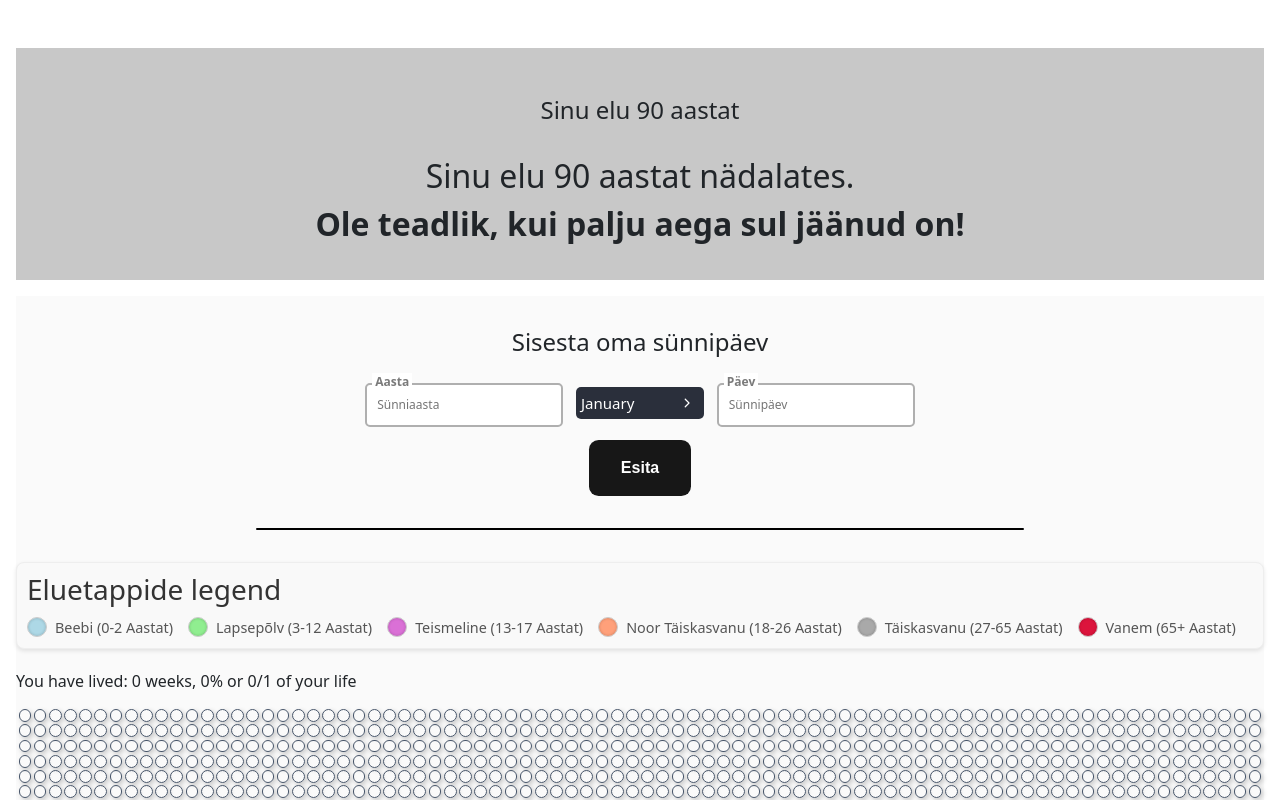
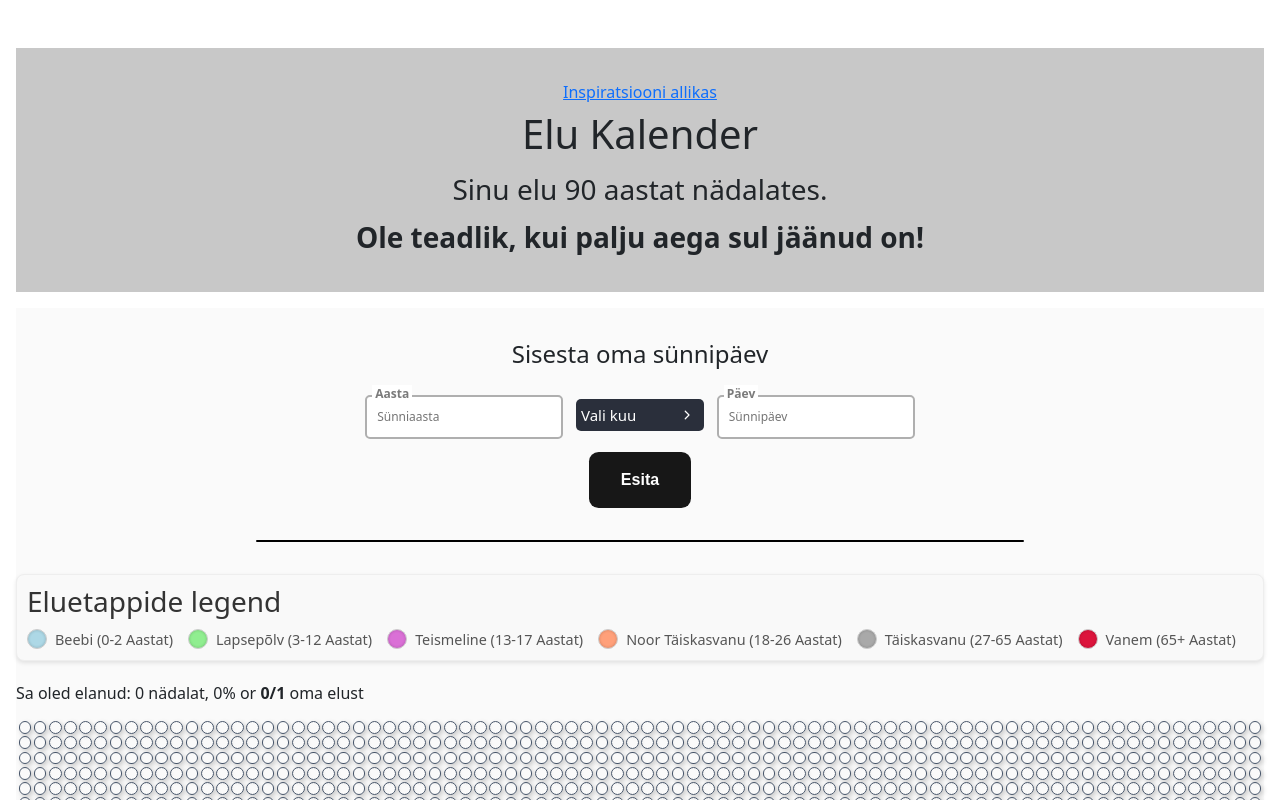
Before and after one commit to MasterShifuCsgo/90-years-of-your-life, a React (Vite) app: page / in a window 1280 px wide. Shown: the top 800 px of the page. Built offline with nearby package versions, Linux system fonts and the light colour scheme.

Commit message:
finished

```diff
--- a/src/App.jsx
+++ b/src/App.jsx
@@ -1,64 +1,66 @@
-import React, { useState, useEffect } from "react";
+import React, { useState } from "react";
 import 'bootstrap/dist/css/bootstrap.min.css';
-import CheckboxGrid from "./components/checkboxes/CheckboxGrid.jsx"; // Eeldan, et need on õigesti imporditud
-import {LifeStagesProvider, TOTAL_WEEKS} from "./Context.jsx"
+// import styled from 'styled-components'; // No longer needed in App.jsx itself for the quote
+import CheckboxGrid from "./components/checkboxes/CheckboxGrid.jsx";
+import { LifeStagesProvider, TOTAL_WEEKS } from "./Context.jsx";
 import User_birth_date_area from "./components/User_birth_day_area.jsx";
 import AboveDiv from './components/AboveDiv';
 import BottomDiv from './components/BottomDiv';
-import Title from './components/Title';
 import Description from './components/Description.jsx';
 import Legend from "./components/Legend.jsx";
+import MotivationalQuote from "./components/MotivationalQuote.jsx"; // Import the new component
 
+// Helper function for simplifying fractions
 const simplifyFraction = (numerator, denominator) => {
   if (numerator === 0) {
-    return '0/1'; // Special case for zero
+    return '0/1';
   }
-
-  // Function to find the Greatest Common Divisor (GCD)
   const gcd = (a, b) => {
     if (b === 0) {
       return a;
     }
     return gcd(b, a % b);
   };
-
   const commonDivisor = gcd(numerator, denominator);
   return `${numerator / commonDivisor}/${denominator / commonDivisor}`;
 };
 
 
 function App() {
-
-
-  function handleSlider(e){
-    e.preventDefault();
-    console.log(e.target);
-  }
-
   const [weeks, setWeeks] = useState(0);
 
   return (
     <section>
       <AboveDiv>
-        <Title className="fs-4">Sinu elu 90 aastat</Title>
-        <Description className="fs-2 fs-md-2">
-          Sinu elu 90 aastat nädalates.<br />
-          <span className="fw-bold">Ole teadlik, kui palju aega sul jäänud on!</span>
+        <a href="https://www.youtube.com/watch?v=arj7oStGLkU">Inspiratsiooni allikas</a>
+        <Description className="fs-2">
+          <span className="fs-1">Elu Kalender</span><br/>
+          <span className="fs-3">Sinu elu 90 aastat nädalates.</span><br/>
+          <span className="fs-3 fw-bold">Ole teadlik, kui palju aega sul jäänud on!</span>
         </Description>
       </AboveDiv>
       <LifeStagesProvider>
-      <BottomDiv>
+        <BottomDiv>
+          {/* gives the setWeeks state editor to the form */}
+          <User_birth_date_area setweeks={setWeeks} />
 
+          <Legend/>
+          <p>
+            Sa oled elanud: {weeks} nädalat,{' '}
+            {Math.floor(weeks * 100 / (52 * 90))}% or{' '}
+            <span style={{ fontWeight: 'bold' }}>
+              {simplifyFraction(weeks, TOTAL_WEEKS)}
+            </span>{' '}
+            oma elust
+          </p>
+          {/* displays the correct amount of colored checkboxes based on weeks */}
+          <CheckboxGrid activeCount={weeks}/>
+        </BottomDiv>
+      </LifeStagesProvider>
 
-        {/*gives the setWeeks state editor to the form*/}
-        <User_birth_date_area setweeks={setWeeks} />
+      {/* Use the new component here */}
+      <MotivationalQuote />
 
-        <Legend/>
-        <p>You have lived: {weeks} weeks, {Math.floor(weeks * 100 / (52*90))}% or {simplifyFraction(weeks, TOTAL_WEEKS)} of your life</p>
-        {/*displays the correct amount of colored checkboxes based on weeks*/}
-        <CheckboxGrid activeCount={weeks}/>
-      </BottomDiv>
-      </LifeStagesProvider>
     </section>
   );
 }
--- a/src/components/Dropdown.jsx
+++ b/src/components/Dropdown.jsx
@@ -1,66 +1,78 @@
 import React, { useState, useEffect, useRef } from 'react';
 import styled from 'styled-components';
 
-const Radio = ({ options = [], onSelect}) => {
-  const firstOption = options[0] || 'Select';
+const Radio = ({ options = [], onSelect }) => {
+  // `initialDisplayedValue` will be 'January' if options starts with it.
+  const initialDisplayedValue = options.length > 0 ? options[0] : 'Select';
+
   const [open, setOpen] = useState(false);
   const [maxWidth, setMaxWidth] = useState('auto');
-  const [selectedValue, setSelectedValue] = useState(firstOption); // Uus olek valitud väärtuse hoidmiseks
+  const [selectedValue, setSelectedValue] = useState(initialDisplayedValue);
   const measureRef = useRef(null);
-  const wrapperRef = useRef(null); // Ref välise klõpsu tuvastamiseks
+  const wrapperRef = useRef(null);
 
-  // Arvutab menüü maksimaalse laiuse vastavalt valikute pikkusele
+  // Trigger onSelect with 'null' on initial mount.
+  // This tells the parent: "I'm displaying January, but no actual month has been selected yet."
+  useEffect(() => {
+    if (typeof onSelect === 'function') {
+      onSelect(null); // Send null for the "unselected" state on component mount
+    }
+  }, []); // Runs only once on mount
+
+  // Calculate maximum width for the dropdown menu
   useEffect(() => {
     if (measureRef.current) {
       const max = Array.from(measureRef.current.children).reduce((acc, child) => {
         return Math.max(acc, child.offsetWidth);
       }, 0);
-      setMaxWidth(`${max + 40}px`); // + puhver polstri + noole jaoks
+      setMaxWidth(`${max + 40}px`); // + padding + arrow buffer
     }
   }, [options]);
 
-  // Väljaspool klõpsamise tuvastamine
+  // Detect clicks outside to close the dropdown
   useEffect(() => {
     const handleClickOutside = (event) => {
-      // Kui klõpsati väljaspool komponenti, sulge menüü
       if (wrapperRef.current && !wrapperRef.current.contains(event.target)) {
         setOpen(false);
       }
     };
 
     if (open) {
-      // Lisame sündmuse kuulaja ainult siis, kui menüü on avatud
       document.addEventListener('mousedown', handleClickOutside);
     } else {
-      // Eemaldame sündmuse kuulaja, kui menüü on suletud
       document.removeEventListener('mousedown', handleClickOutside);
     }
 
-    // Puhastusfunktsioon: eemaldab sündmuse kuulaja komponendi eemaldamisel
     return () => {
       document.removeEventListener('mousedown', handleClickOutside);
     };
-  }, [open]); // Käivitub, kui 'open' olek muutub
+  }, [open]);
 
-// Käsitleb valiku klõpsamist
+  // Handle option click
   const handleOptionClick = (option) => {
-  setSelectedValue(option); // Uuendab valitud väärtust
+    setSelectedValue(option); // Update the displayed value
 
-  // Leia valitud kuunime indeks 'options' massiivist
-  const monthIndex = options.indexOf(option);
+    let monthNumberToSend = null; // Default to null for unselected state
 
-  let monthNumber = null;
-  if (monthIndex !== -1) { // Kontrolli, et kuunimi leiti massiivist
-    monthNumber = monthIndex + 1; // Lisa 1, et saada 1-12 number
+    const selectedIndex = options.indexOf(option);
+
+    if (selectedIndex !== -1) {
+      // If the option is found, calculate its 1-based month number.
+      // E.g., 'January' (index 0) becomes 1. 'February' (index 1) becomes 2.
+      monthNumberToSend = selectedIndex + 1;
     }
+    // If selectedIndex is -1 (shouldn't happen if `options` are always present)
+    // or if `option` itself is not truly selectable (e.g., a "Select" placeholder, if you had one),
+    // then `monthNumberToSend` remains null.
 
-  onSelect(monthNumber);
-  setOpen(false); // Sulgeb menüü pärast valimist
+    console.log("Radio component sends (on click):", monthNumberToSend); // Debugging
+    onSelect(monthNumberToSend); // Pass the numeric month or null
+    setOpen(false);
   };
 
   return (
     <>
-      {/* Peidetud ala maksimaalse laiuse arvutamiseks */}
+      {/* Hidden area for width calculation */}
       <div
         style={{
           visibility: 'hidden',
@@ -70,7 +82,6 @@ const handleOptionClick = (option) => {
           whiteSpace: 'nowrap',
           fontSize: '15px',
           fontFamily: 'inherit',
-
         }}
         ref={measureRef}
       >
@@ -80,10 +91,9 @@ const handleOptionClick = (option) => {
       </div>
 
       <StyledWrapper className={open ? 'open' : ''} $maxWidth={maxWidth} ref={wrapperRef}>
-  {/* Eemalda style={{display: "flex", alignItems:"flex-end"}} siit */}
-  <div className="select" style={{marginTop:"14px"}} onClick={() => setOpen((prev) => !prev)}>
+        <div className="select" style={{ marginTop: "14px" }} onClick={() => setOpen((prev) => !prev)}>
           <div className="selected">
-      {selectedValue} {/* Kuvab valitud väärtuse otse Reactist */}
+            {selectedValue}
             <svg xmlns="http://www.w3.org/2000/svg" height="1em" viewBox="0 0 512 512" className="arrow">
               <path d="M233.4 406.6c12.5 12.5 32.8 12.5 45.3 0l192-192c12.5-12.5 12.5-32.8 0-45.3s-32.8-12.5-45.3 0L256 338.7 86.6 169.4c-12.5-12.5-32.8-12.5-45.3 0s-12.5 32.8 0 45.3l192 192z" />
             </svg>
@@ -112,9 +122,8 @@ const handleOptionClick = (option) => {
 };
 
 const StyledWrapper = styled.div`
-
-  display:flex;
-  align-items:center;
+  display: flex;
+  align-items: center;
 
   .select {
     position: relative;
@@ -155,7 +164,7 @@ const StyledWrapper = styled.div`
     left: 0;
     z-index: 1;
     width: 100%;
-    box-shadow: 0 2px 8px rgba(0,0,0,0.3);
+    box-shadow: 0 2px 8px rgba(0, 0, 0, 0.3);
   }
 
   &.open .options {
@@ -182,13 +191,8 @@ const StyledWrapper = styled.div`
     display: none;
   }
 
-  /* EEMALDATUD: See oli põhjus, miks tekst kahekordselt ilmus */
-  /* .options label::before {
-    content: attr(data-txt);
-  } */
-
   .options input[type="radio"]:checked + label {
-    display: none; /* See peidab valitud valiku labeli valikute loendist */
+    display: none;
   }
 `;
 
--- /dev/null
+++ b/src/components/MotivationalQuote.jsx
@@ -0,0 +1,35 @@
+// src/components/MotivationalQuote.jsx
+import React from 'react';
+import styled from 'styled-components';
+
+const QuoteText = styled.p`
+  font-family: 'Inter', sans-serif; /* Your chosen font */
+  font-size: 1.15rem; /* Slightly larger than body text */
+  font-style: italic; /* For a reflective tone */
+  text-align: center; /* Center the text */
+  max-width: 600px; /* Keep it readable */
+  margin: 40px auto 60px auto; /* Space it out and center horizontally */
+  color: #555; /* Soft dark grey */
+  line-height: 1.5; /* Good line spacing for readability */
+
+  /* Subtle horizontal lines */
+  border-top: 1px solid #ccc;
+  border-bottom: 1px solid #ccc;
+  padding: 20px 0; /* Add vertical padding to separate text from borders */
+
+  @media (max-width: 768px) {
+    font-size: 1rem;
+    margin: 30px 15px 40px 15px;
+    padding: 15px 0;
+  }
+`;
+
+const MotivationalQuote = () => {
+  return (
+    <QuoteText>
+      <span className="fw-bold">Ilma tähtajata ei pruugi sa end tegutsema sundida.</span> Ära oota, et tungiv vajadus sind unistuste poole tõukaks. Kõige olulisematel asjadel polegi tihti tähtaega – ja just seetõttu kipuvad need tegemata jääma.
+    </QuoteText>
+  );
+};
+
+export default MotivationalQuote;
--- a/src/components/User_birth_day_area.jsx
+++ b/src/components/User_birth_day_area.jsx
@@ -23,10 +23,11 @@ function User_birth_date_area({ setweeks }) {
   const [errorMessage, setErrorMessage] = useState(''); // State for error messages
   const [calculatedWeeks, setCalculatedWeeks] = useState(null); // State to display calculated week
 
-  const monthNames = [
-    'January', 'February', 'March', 'April', 'May', 'June',
-    'July', 'August', 'September', 'October', 'November', 'December'
-  ];
+const monthNames = [
+  'Vali kuu', // Choose month (as in, "Please choose a month")
+  'Jaanuar', 'Veebruar', 'Märts', 'Aprill', 'Mai', 'Juuni',
+  'Juuli', 'August', 'September', 'Oktoober', 'November', 'Detsember'
+];
 
 
 
--- a/src/components/checkboxes/CheckboxGrid.jsx
+++ b/src/components/checkboxes/CheckboxGrid.jsx
@@ -4,7 +4,7 @@ import {LIFE_STAGES} from '../../Context.jsx';
 
 
 const TOTAL_ITEMS = 4680;
-const BATCH_SIZE = 500;
+const BATCH_SIZE = 1560;
 
 const CheckboxGrid = ({ activeCount = 0 }) => {
   const [visibleCount, setVisibleCount] = useState(BATCH_SIZE);
```
Lines whose indentation alone changed are shown as unchanged.
